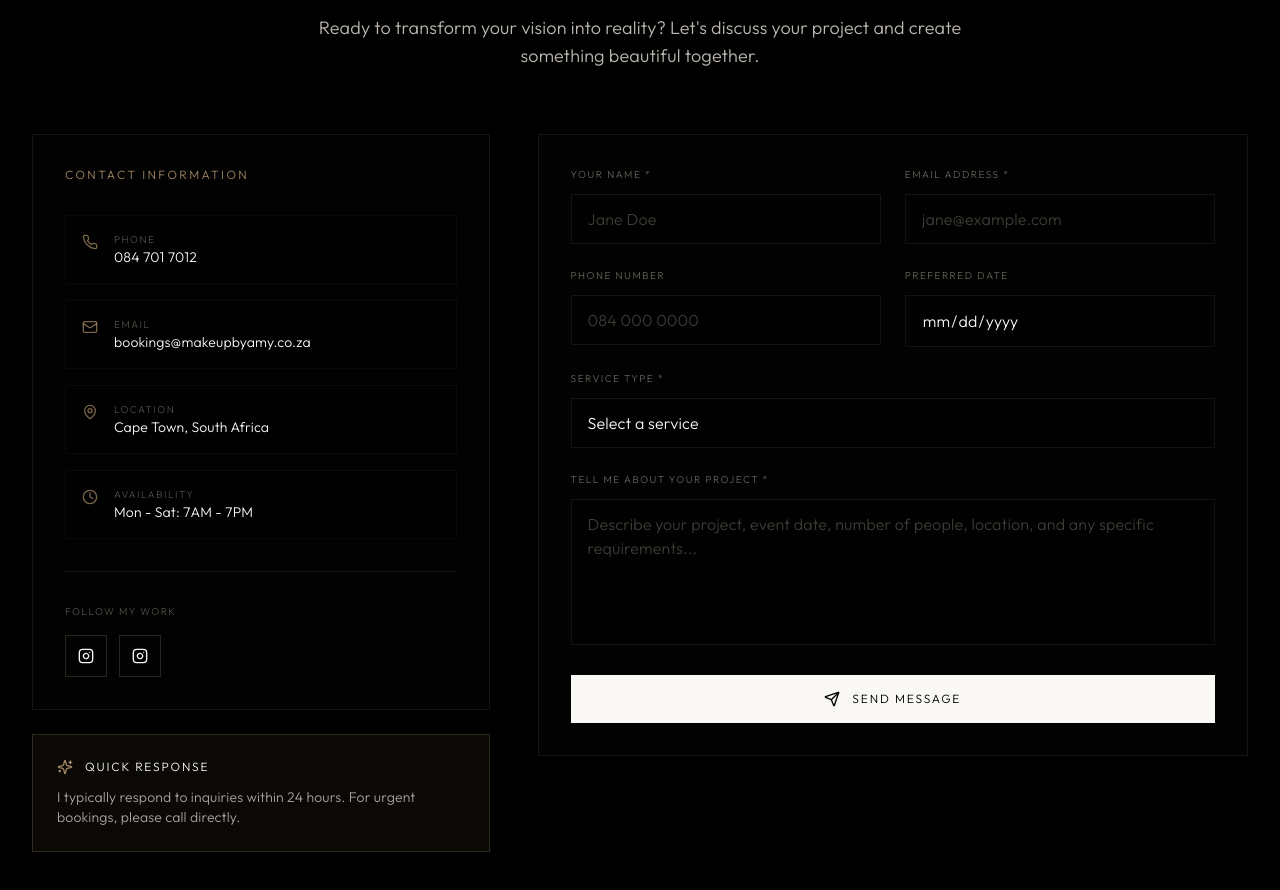
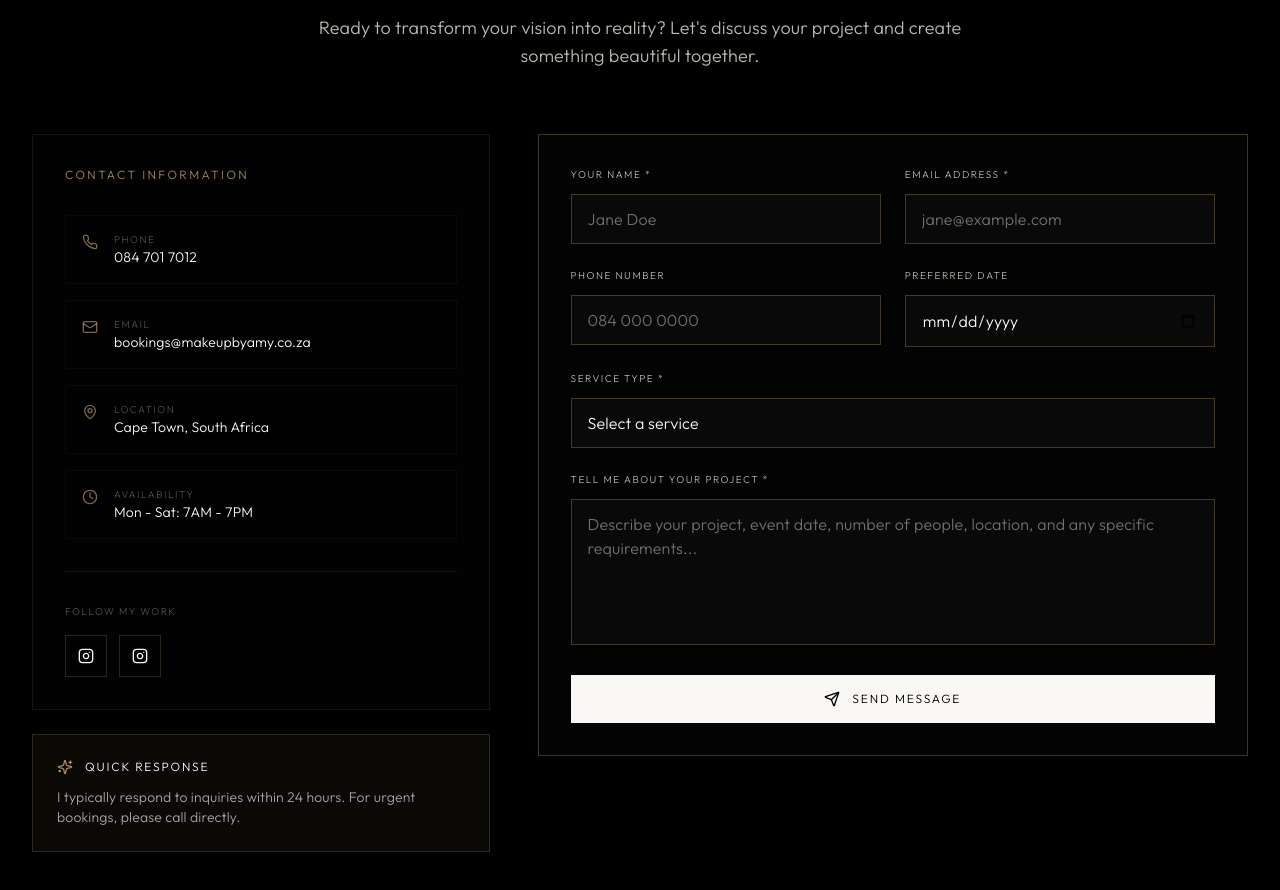
Before and after one commit to JohnMorgenrood/amy, a Next.js app: page / in a window 1280 px wide. Shown: the part 8460-9350 px from the top of the page. Built offline with nearby package versions, Linux system fonts and the light colour scheme.

Commit message:
Brighten contact form for better visibility

```diff
--- a/src/components/sections/Contact.tsx
+++ b/src/components/sections/Contact.tsx
@@ -238,7 +238,7 @@ export function Contact() {
             transition={{ duration: 0.6, delay: 0.2 }}
             className="lg:col-span-3"
           >
-            <div className="p-8 bg-dark-900/50 border border-gold-500/10">
+            <div className="p-8 bg-dark-900/70 border border-gold-500/30">
               {isSubmitted ? (
                 <motion.div
                   initial={{ opacity: 0, scale: 0.9 }}
@@ -265,7 +265,7 @@ export function Contact() {
                   <div className="grid sm:grid-cols-2 gap-6">
                     {/* Name */}
                     <div>
-                      <label className="block text-[10px] tracking-[0.15em] uppercase text-cream-500/50 mb-3">
+                      <label className="block text-[10px] tracking-[0.15em] uppercase text-cream-300/80 mb-3">
                         Your Name *
                       </label>
                       <input
@@ -273,14 +273,14 @@ export function Contact() {
                         required
                         value={formData.name}
                         onChange={(e) => setFormData({ ...formData, name: e.target.value })}
-                        className="w-full px-4 py-3 bg-dark-950/50 border border-gold-500/10 text-cream-100 placeholder-cream-500/30 focus:outline-none focus:border-gold-500/30 transition-all font-light"
+                        className="w-full px-4 py-3 bg-dark-800/80 border border-gold-500/30 text-cream-100 placeholder-cream-400/50 focus:outline-none focus:border-gold-500/50 transition-all font-light"
                         placeholder="Jane Doe"
                       />
                     </div>
 
                     {/* Email */}
                     <div>
-                      <label className="block text-[10px] tracking-[0.15em] uppercase text-cream-500/50 mb-3">
+                      <label className="block text-[10px] tracking-[0.15em] uppercase text-cream-300/80 mb-3">
                         Email Address *
                       </label>
                       <input
@@ -288,53 +288,53 @@ export function Contact() {
                         required
                         value={formData.email}
                         onChange={(e) => setFormData({ ...formData, email: e.target.value })}
-                        className="w-full px-4 py-3 bg-dark-950/50 border border-gold-500/10 text-cream-100 placeholder-cream-500/30 focus:outline-none focus:border-gold-500/30 transition-all font-light"
+                        className="w-full px-4 py-3 bg-dark-800/80 border border-gold-500/30 text-cream-100 placeholder-cream-400/50 focus:outline-none focus:border-gold-500/50 transition-all font-light"
                         placeholder="jane@example.com"
                       />
                     </div>
 
                     {/* Phone */}
                     <div>
-                      <label className="block text-[10px] tracking-[0.15em] uppercase text-cream-500/50 mb-3">
+                      <label className="block text-[10px] tracking-[0.15em] uppercase text-cream-300/80 mb-3">
                         Phone Number
                       </label>
                       <input
                         type="tel"
                         value={formData.phone}
                         onChange={(e) => setFormData({ ...formData, phone: e.target.value })}
-                        className="w-full px-4 py-3 bg-dark-950/50 border border-gold-500/10 text-cream-100 placeholder-cream-500/30 focus:outline-none focus:border-gold-500/30 transition-all font-light"
+                        className="w-full px-4 py-3 bg-dark-800/80 border border-gold-500/30 text-cream-100 placeholder-cream-400/50 focus:outline-none focus:border-gold-500/50 transition-all font-light"
                         placeholder="084 000 0000"
                       />
                     </div>
 
                     {/* Date */}
                     <div>
-                      <label className="block text-[10px] tracking-[0.15em] uppercase text-cream-500/50 mb-3">
+                      <label className="block text-[10px] tracking-[0.15em] uppercase text-cream-300/80 mb-3">
                         Preferred Date
                       </label>
                       <input
                         type="date"
                         value={formData.date}
                         onChange={(e) => setFormData({ ...formData, date: e.target.value })}
-                        className="w-full px-4 py-3 bg-dark-950/50 border border-gold-500/10 text-cream-100 placeholder-cream-500/30 focus:outline-none focus:border-gold-500/30 transition-all font-light"
+                        className="w-full px-4 py-3 bg-dark-800/80 border border-gold-500/30 text-cream-100 placeholder-cream-400/50 focus:outline-none focus:border-gold-500/50 transition-all font-light"
                       />
                     </div>
                   </div>
 
                   {/* Service Type */}
                   <div>
-                    <label className="block text-[10px] tracking-[0.15em] uppercase text-cream-500/50 mb-3">
+                    <label className="block text-[10px] tracking-[0.15em] uppercase text-cream-300/80 mb-3">
                       Service Type *
                     </label>
                     <select
                       required
                       value={formData.service}
                       onChange={(e) => setFormData({ ...formData, service: e.target.value })}
-                      className="w-full px-4 py-3 bg-dark-950/50 border border-gold-500/10 text-cream-100 focus:outline-none focus:border-gold-500/30 transition-all appearance-none cursor-pointer font-light"
+                      className="w-full px-4 py-3 bg-dark-800/80 border border-gold-500/30 text-cream-100 focus:outline-none focus:border-gold-500/50 transition-all appearance-none cursor-pointer font-light"
                     >
-                      <option value="" className="bg-dark-950">Select a service</option>
+                      <option value="" className="bg-dark-800">Select a service</option>
                       {serviceTypes.map((service) => (
-                        <option key={service} value={service} className="bg-dark-950">
+                        <option key={service} value={service} className="bg-dark-800">
                           {service}
                         </option>
                       ))}
@@ -343,7 +343,7 @@ export function Contact() {
 
                   {/* Message */}
                   <div>
-                    <label className="block text-[10px] tracking-[0.15em] uppercase text-cream-500/50 mb-3">
+                    <label className="block text-[10px] tracking-[0.15em] uppercase text-cream-300/80 mb-3">
                       Tell me about your project *
                     </label>
                     <textarea
@@ -351,7 +351,7 @@ export function Contact() {
                       rows={5}
                       value={formData.message}
                       onChange={(e) => setFormData({ ...formData, message: e.target.value })}
-                      className="w-full px-4 py-3 bg-dark-950/50 border border-gold-500/10 text-cream-100 placeholder-cream-500/30 focus:outline-none focus:border-gold-500/30 transition-all resize-none font-light"
+                      className="w-full px-4 py-3 bg-dark-800/80 border border-gold-500/30 text-cream-100 placeholder-cream-400/50 focus:outline-none focus:border-gold-500/50 transition-all resize-none font-light"
                       placeholder="Describe your project, event date, number of people, location, and any specific requirements..."
                     />
                   </div>
```
